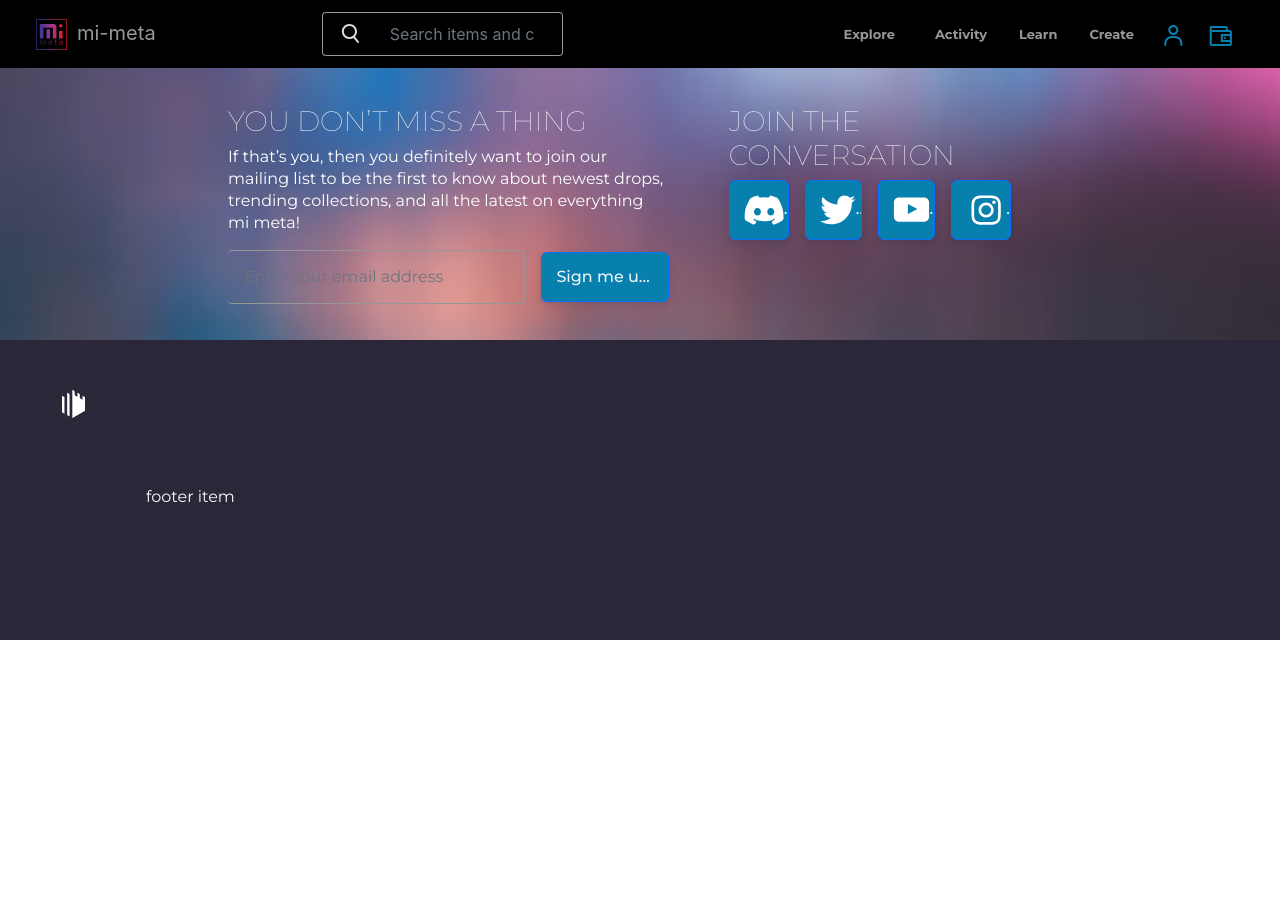
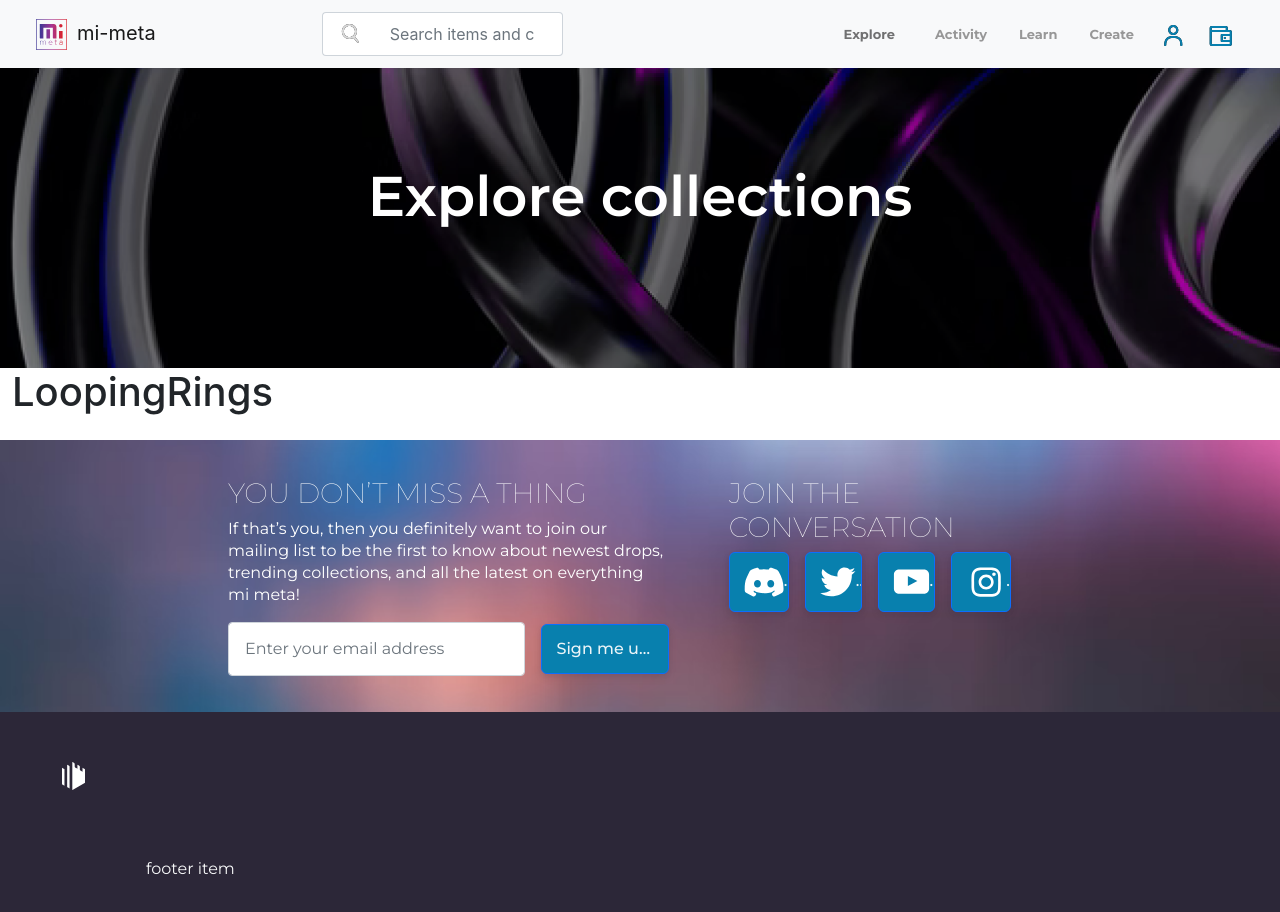
Before and after one commit to mi-meta/marketplace_frontend, a React (Create React App) app: page /collection in a window 1280 px wide. Shown: the top 912 px of the page. Before the commit the page ends 800 px from the top, so only its background shows below. Built offline with nearby package versions, Linux system fonts and the light colour scheme.

Commit message:
add theme provider

```diff
--- a/src/App.tsx
+++ b/src/App.tsx
@@ -1,40 +1,13 @@
-import { BrowserRouter, Routes, Route } from 'react-router-dom';
-import { ThemeProvider, Container } from 'react-bootstrap';
-import {
-  Explore,
-  Home,
-  Collections,
-  Activity,
-  Auctions,
-  Create,
-  Detail,
-  Learn,
-  Drops,
-} from './pages';
-import { Header, Footer, Contact } from './components';
+import { ThemeProvider } from 'react-bootstrap';
+import { CustomThemeProvider } from './providers';
+import { Root } from './pages';
 
 function App() {
   return (
     <ThemeProvider breakpoints={['xxxl', 'xxl', 'xl', 'lg', 'md', 'sm', 'xs', 'xxs']}>
-      <Container className="App dark" fluid>
-        <BrowserRouter>
-          <Header />
-          <Routes>
-            <Route path="/" element={<Home />} />
-            <Route path="/activity" element={<Activity />} />
-            <Route path="/auctions" element={<Auctions />} />
-            <Route path="/create" element={<Create />} />
-            <Route path="/detail" element={<Detail />} />
-            <Route path="/drops" element={<Drops />} />
-            <Route path="/learn" element={<Learn />} />
-            <Route path="/home" element={<Home />} />
-            <Route path="/explore" element={<Explore />} />
-            <Route path="/collections" element={<Collections />} />
-          </Routes>
-        </BrowserRouter>
-        <Contact />
-        <Footer />
-      </Container>
+      <CustomThemeProvider>
+        <Root />
+      </CustomThemeProvider>
     </ThemeProvider>
   );
 }
--- a/src/components/Header/Header.tsx
+++ b/src/components/Header/Header.tsx
@@ -1,4 +1,6 @@
+import { useContext } from 'react';
 import { Link } from 'react-router-dom';
+import { ThemeContext } from '../../providers';
 import './header.style.scss';
 import {
   Row,
@@ -12,9 +14,10 @@ import {
 } from 'react-bootstrap';
 
 function Header() {
+  const { theme } = useContext(ThemeContext);
   return (
     <Row>
-      <Navbar bg="dark" variant="dark" expand="lg">
+      <Navbar bg={`${theme}`} variant={`${theme === 'dark' ? 'dark' : 'light'}`} expand="lg">
         <Container fluid>
           <Link to="/" className="navbar-brand">
             <Image src="/icons/logo.svg" className="img-brand" />
@@ -39,7 +42,7 @@ function Header() {
               <NavDropdown title="Explore" id="navbarScrollingDropdown">
                 <Link to="/explore">Marketplace</Link>
                 <Link to="/auctions">Auctions</Link>
-                <Link to="/collections">Collections</Link>
+                <Link to="/collection">Collections</Link>
                 <Link to="/drops">New Drops</Link>
               </NavDropdown>
               <Link to="/activity">Activity</Link>
--- a/src/pages/Collections.tsx
+++ b/src/pages/Collection.tsx
@@ -1,7 +1,7 @@
 import { Container, Row, Col } from 'react-bootstrap';
-import '../styles/collections.scss';
+import '../styles/collection.scss';
 
-function Collections() {
+function Collection() {
   return (
     <Container className="collections p-0" fluid>
       <Row className="collections-landing">
@@ -10,8 +10,12 @@ function Collections() {
           <h1>Explore collections</h1>
         </Col>
       </Row>
+      <Row>
+        <h1>LoopingRings</h1>
+        <p></p>
+      </Row>
     </Container>
   );
 }
 
-export { Collections };
+export { Collection };
--- /dev/null
+++ b/src/pages/Root.tsx
@@ -0,0 +1,43 @@
+import { useContext } from 'react';
+import { BrowserRouter, Routes, Route } from 'react-router-dom';
+import { Container } from 'react-bootstrap';
+import { ThemeContext } from '../providers';
+import {
+  Explore,
+  Home,
+  Collection,
+  Activity,
+  Auctions,
+  Create,
+  Detail,
+  Learn,
+  Drops,
+} from '../pages';
+import { Header, Footer, Contact } from '../components';
+
+function Root() {
+  const { theme } = useContext(ThemeContext);
+  return (
+    <Container className={`App ${theme}`} fluid>
+      <BrowserRouter>
+        <Header />
+        <Routes>
+          <Route path="/" element={<Home />} />
+          <Route path="/activity" element={<Activity />} />
+          <Route path="/auctions" element={<Auctions />} />
+          <Route path="/create" element={<Create />} />
+          <Route path="/detail" element={<Detail />} />
+          <Route path="/drops" element={<Drops />} />
+          <Route path="/learn" element={<Learn />} />
+          <Route path="/home" element={<Home />} />
+          <Route path="/explore" element={<Explore />} />
+          <Route path="/collection" element={<Collection />} />
+        </Routes>
+      </BrowserRouter>
+      <Contact />
+      <Footer />
+    </Container>
+  );
+}
+
+export { Root };
--- a/src/pages/index.tsx
+++ b/src/pages/index.tsx
@@ -1,9 +1,10 @@
 export * from './Activity';
 export * from './Auctions';
-export * from './Collections';
+export * from './Collection';
 export * from './Create';
 export * from './Detail';
 export * from './Drops';
 export * from './Explore';
 export * from './Home';
 export * from './Learn';
+export * from './Root';
--- /dev/null
+++ b/src/providers/CustomThemeProvider.tsx
@@ -0,0 +1,19 @@
+import React, { createContext, useState } from 'react';
+// import { initialState, StateProps } from '../state'
+
+interface IThemeContext {
+  theme: string;
+  setTheme?: (prev: string) => void;
+}
+const ThemeContext = createContext<IThemeContext>({
+  theme: 'dark',
+  // setTheme: Dispatch
+});
+
+const CustomThemeProvider = ({ children }: { children: React.ReactNode; value?: any }) => {
+  const [theme, setTheme] = useState<string>('light');
+
+  return <ThemeContext.Provider value={{ theme, setTheme }}>{children}</ThemeContext.Provider>;
+};
+
+export { CustomThemeProvider, ThemeContext };
--- /dev/null
+++ b/src/providers/index.tsx
@@ -0,0 +1 @@
+export * from './CustomThemeProvider';
```
Also changed, not shown: src/styles/collection.scss (renamed from src/styles/collections.scss).
